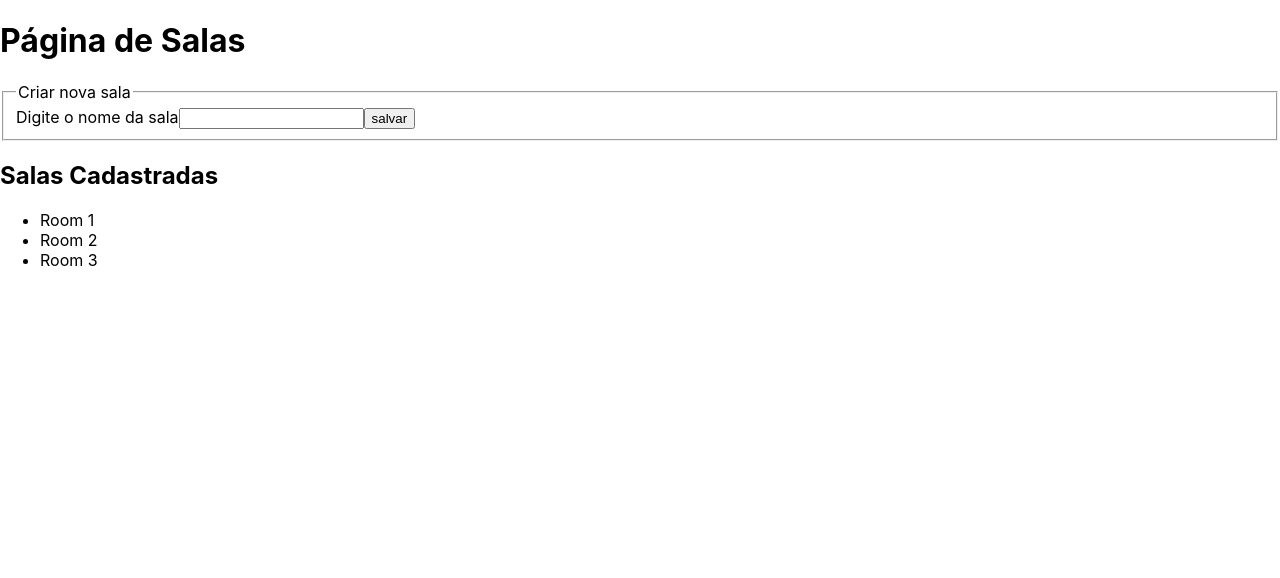
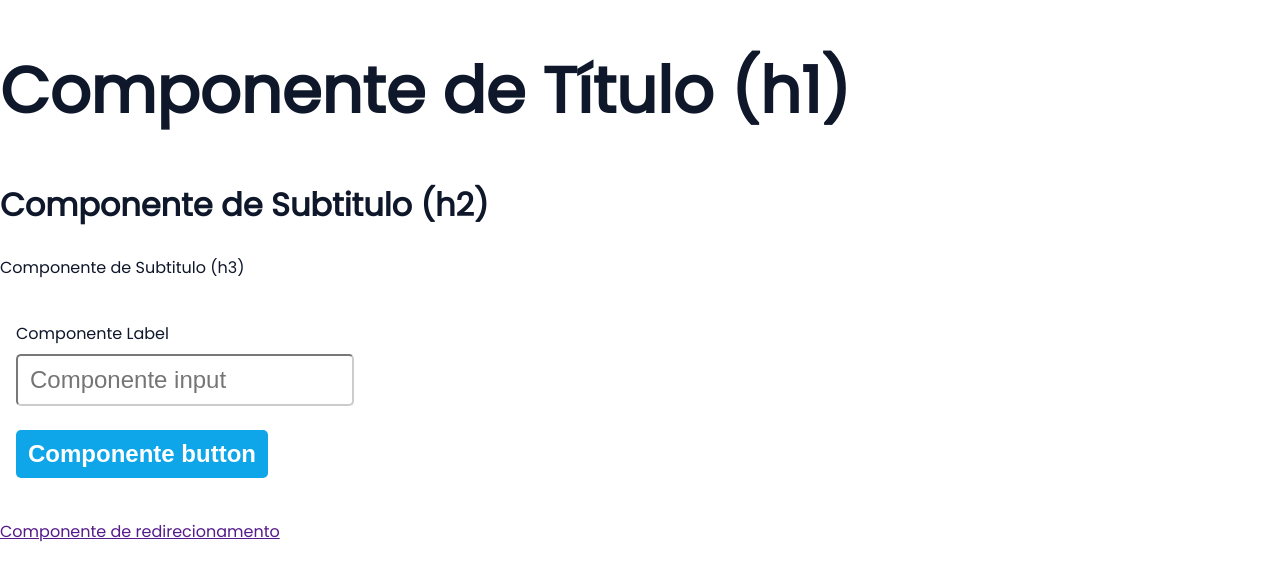
Before and after one commit to Heberty271/planning_poker, a React (Create React App) app: page /template in a window 1280 px wide. Shown: the top 578 px of the page. Built offline with nearby package versions, Linux system fonts and the light colour scheme; no server answers; the database is empty.

Commit message:
Definindo Template padrão

```diff
--- a/src/App.tsx
+++ b/src/App.tsx
@@ -1,8 +1,9 @@
 import Room from "./pages/Room";
+import { Template } from "./pages/Template";
 
 function App() {
   return (
-    <Room />
+    <Template />
   );
 }
 
--- a/src/index.css
+++ b/src/index.css
@@ -1,3 +1,5 @@
+@import url('https://fonts.googleapis.com/css2?family=Poppins&display=swap');
+
 body {
   margin: 0;
   font-family: -apple-system, BlinkMacSystemFont, 'Segoe UI', 'Roboto', 'Oxygen',
@@ -5,9 +7,55 @@ body {
     sans-serif;
   -webkit-font-smoothing: antialiased;
   -moz-osx-font-smoothing: grayscale;
+  font-family: 'Poppins', sans-serif;
+  color: rgb(15 23 42);
 }
 
 code {
   font-family: source-code-pro, Menlo, Monaco, Consolas, 'Courier New',
     monospace;
 }
+
+h1 {
+  font-size: 4rem;
+  font-weight: bold;
+}
+h2 {
+  font-size: 2rem;
+}
+h3 {
+  font-size: 1rem;
+  font-weight: lighter;
+}
+
+input{
+  margin: 0.5rem 1rem;
+  padding: 10px 12px;
+  font-size: 1.5rem;
+  border-radius: 5px;
+  border-color: #ccc;
+  color: #444;
+}
+label{
+  margin: 0 1rem;
+  font-size: 1rem;
+}
+
+button{
+  margin: 1rem;
+  padding: 10px 12px;
+  font-size: 1.5rem;
+  font-weight: 900;
+  border-radius: 5px;
+}
+
+button:hover{
+  cursor: pointer;
+  opacity: 80%;
+}
+
+.btn-primary{
+  background-color: rgb(14 165 233);
+  border: none;
+  color: white;
+}
--- a/src/pages/Room.tsx
+++ b/src/pages/Room.tsx
@@ -24,7 +24,7 @@ export default function Room() {
   ]);
 
   useEffect(() => {
-    database.ref('rooms').on('value', (_rooms) => {
+    database.ref('rooms').on('value', (_rooms:any) => {
       const firebaseRooms = _rooms.val();
 
 
--- /dev/null
+++ b/src/pages/Template.tsx
@@ -0,0 +1,20 @@
+
+ export function Template() {
+     return (
+        <>
+            <h1>Componente de Título (h1)</h1>
+            <h2>Componente de Subtitulo (h2)</h2>
+            <h3>Componente de Subtitulo (h3)</h3>
+            <br />
+            <form action="">
+                <label htmlFor="">Componente Label</label>
+                <br />
+                <input type="text" placeholder="Componente input"/>
+                <br />
+                <button className="btn-primary">Componente button</button>
+            </form>
+            <br />
+            <a href="">Componente de redirecionamento</a>
+        </>
+     )
+ }
```
